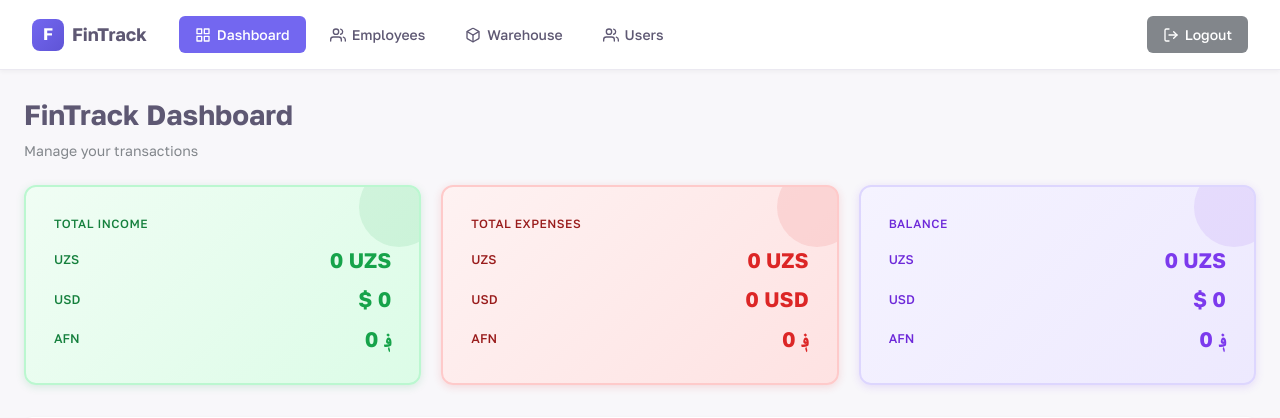
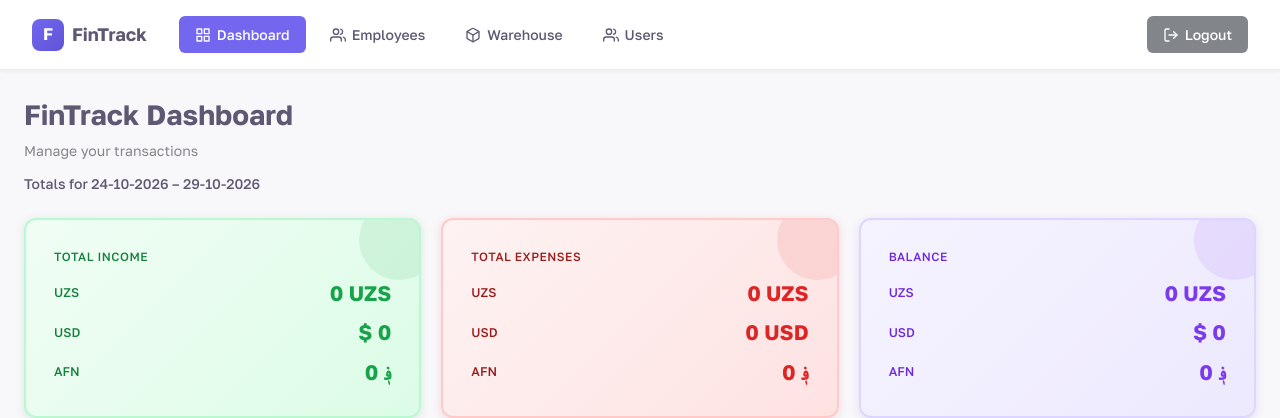
Before and after one commit to komronium/fin-track, a Django app: page / in a window 1280 px wide. Shown: the top 418 px of the page. Run offline with Django 5.2, Linux system fonts and the light colour scheme; the visitor is signed in with stand-in values (Sample User, id 1); data that the repository does not hold is empty; parts of the project's set-up code (start-up, migrations or seed data) failed here and were passed over.

Commit message:
Dashboard: say which period the Income / Expense / Balance cards cover
The cards show the last 5 days by default, but nothing said so, so they could
be mistaken for an all-time balance. A caption under the heading now names the
period ("Totals for 24-10-2026 - 29-10-2026", "Totals for all time", ...). It
is rendered by the server and kept in sync by the page script.

Co-Authored-By: Claude Sonnet 5.5 <noreply@anthropic.com>

```diff
--- a/templates/dashboard.html
+++ b/templates/dashboard.html
@@ -328,6 +328,7 @@
           <div style="margin-bottom: 24px;">
             <h1 style="font-size: 2em; margin: 0; color: #5e5873; font-weight: 700;">FinTrack Dashboard</h1>
             <p style="color: #82868b; margin-top: 4px;">Manage your transactions</p>
+            <p id="statsPeriod" aria-live="polite" style="color: #5e5873; margin: 12px 0 0; font-weight: 500;">{{ period_label }}</p>
           </div>
 
           <div style="display: grid; grid-template-columns: repeat(auto-fit, minmax(320px, 1fr)); gap: 20px; margin-bottom: 32px;">
@@ -834,6 +835,15 @@
         });
     }
 
+    // Same wording as views.period_label, so the label never changes just because the page re-fetched.
+    function periodLabel(filters) {
+      const from = filters.date_from, to = filters.date_to;
+      if (from && to) return `Totals for ${formatDate(from)} \u2013 ${formatDate(to)}`;
+      if (from) return `Totals from ${formatDate(from)}`;
+      if (to) return `Totals up to ${formatDate(to)}`;
+      return 'Totals for all time';
+    }
+
     function applyFilters() {
       const filters = {
         type: typeFilter.value,
@@ -842,6 +852,7 @@
         date_to: dateToFilter.value,
       };
 
+      document.getElementById('statsPeriod').textContent = periodLabel(filters);
       loadTransactions(filters);
       loadStats(filters);
     }
--- a/track/views.py
+++ b/track/views.py
@@ -310,6 +310,20 @@ def dashboard_filters(params):
     return filters
 
 
+def period_label(filters):
+    """Words for the period the stat cards cover, e.g. '24-10-2026 \u2013 29-10-2026'."""
+    def fmt(iso):
+        return datetime.strptime(iso, '%Y-%m-%d').strftime('%d-%m-%Y')
+    start, end = filters.get('date_from'), filters.get('date_to')
+    if start and end:
+        return f'Totals for {fmt(start)} \u2013 {fmt(end)}'
+    if start:
+        return f'Totals from {fmt(start)}'
+    if end:
+        return f'Totals up to {fmt(end)}'
+    return 'Totals for all time'
+
+
 class DashboardView(LoginRequiredMixin, TemplateView):
     template_name = 'dashboard.html'
 
@@ -317,6 +331,7 @@ class DashboardView(LoginRequiredMixin, TemplateView):
         filters = dashboard_filters(self.request.GET)
         transactions = filter_transactions(filters)
         kwargs['filters'] = filters
+        kwargs['period_label'] = period_label(filters)
         kwargs['transactions'] = transactions.order_by('-date', '-id')[:TRANSACTION_PAGE_SIZE]
         kwargs['transactions_total'] = transactions.count()
         kwargs['payment_methods'] = PaymentMethod.objects.all()
```
Also changed, not shown: track/tests.py (+10 -0 lines).
